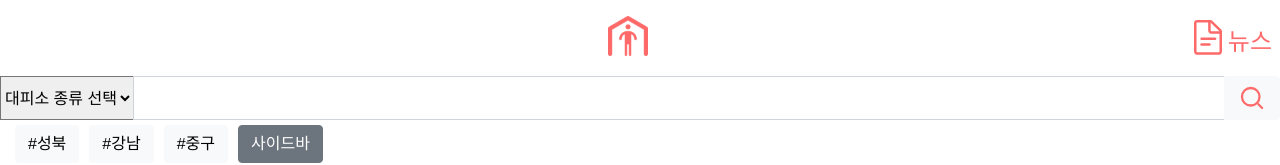
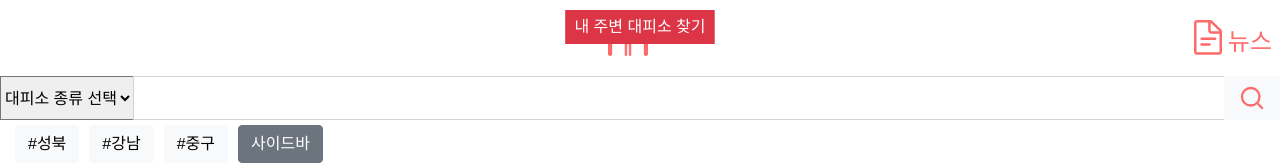
Before and after one commit to tekies09/SeoulEmergency, a Vue app in the folder seoul-emergency-front/: page /map in a window 1280 px wide. Shown: the top 165 px of the page. Built offline with nearby package versions, Linux system fonts and the light colour scheme; what vue-geolocation-api, vue-naver-maps would draw is missing.

Commit message:
[S06P22A403-41] [FE] :sparkles: feat: 현재 위치 기준 대피소 조회 버튼 추가

```diff
--- a/seoul-emergency-front/src/components/MainMap.vue
+++ b/seoul-emergency-front/src/components/MainMap.vue
@@ -22,7 +22,7 @@
           </naver-marker>
         </div>
         <!-- FIX: 현재 위치 표시 원 -->
-        <naver-circle id="current-circle"
+        <naver-circle
           v-if="this.currentLocationActive"
           :lat="this.mapOptions.lat"
           :lng="this.mapOptions.lng"
@@ -33,6 +33,13 @@
             fillOpacity: 0.7,
           }"
         />
+        <b-button
+          squared variant="danger"
+          id="near-shelter-btn"
+          @click="onClickNearBtn"
+        >
+          내 주변 대피소 찾기
+        </b-button>
       </naver-maps>
   </div>
 </template>
@@ -105,8 +112,6 @@ export default {
       // 현위치 받기 성공했으면 지도 옵션의 중심점 변경(값은 변하는데 지도 재랜더링이 안됩니다 ㅜㅜ)
       navigator.geolocation.getCurrentPosition(pos => {
         this.updateMapCenter(pos.coords.latitude, pos.coords.longitude);
-        // this.mapOptions.lat = pos.coords.latitude;
-        // this.mapOptions.lng = pos.coords.longitude;
 
         // 새로운 지도 중심점에 맞춰 지도 이동
         this.map.setCenter(pos.coords.latitude, pos.coords.longitude);
@@ -195,6 +200,11 @@ export default {
       this.mapOptions.lng = lng;
     },
 
+    // '내 주변 대피소 찾기' 버튼 클릭
+    onClickNearBtn() {
+      this.geofind();
+    },
+
     async searchEarthquakeList(location) {
       return await this.$store.dispatch('searchNearestEarthquakes', location)
     },
@@ -213,5 +223,12 @@ export default {
 </script>
 
 <style>
-
+#near-shelter-btn {
+  position: absolute;
+  top: 10px;
+  left: 50%;
+  transform: translateX(-50%);
+  padding: 4px 8px;
+  z-index: 100
+}
 </style>
```
